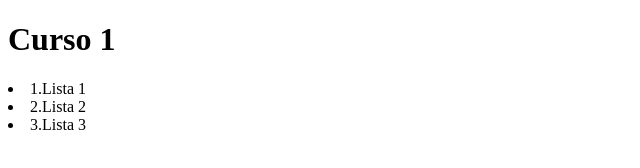
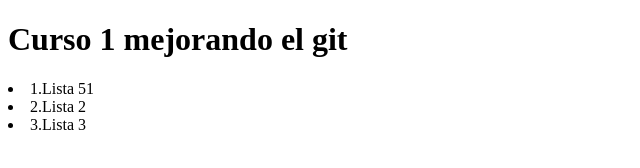
Before and after one commit to andrez3103/GitExample, a plain HTML site: page index.html in a window 1280 px wide. Shown: the whole page, without its empty margins (0-640 px from the left). Drawn offline with Linux system fonts and the light colour scheme.

Commit message:
modificacion en html

```diff
--- a/index.html
+++ b/index.html
@@ -9,8 +9,9 @@
 
 <body>
 
-    <h1>Curso  1  </h1>
-    <li>1.Lista 1</li>
+    <h1>Curso  1 mejorando el git
+          </h1>
+    <li>1.Lista 51</li>
     <li>2.Lista 2</li>
     <li>3.Lista 3</li>
 </body>
```
Also changed, not shown: app.js (added).
